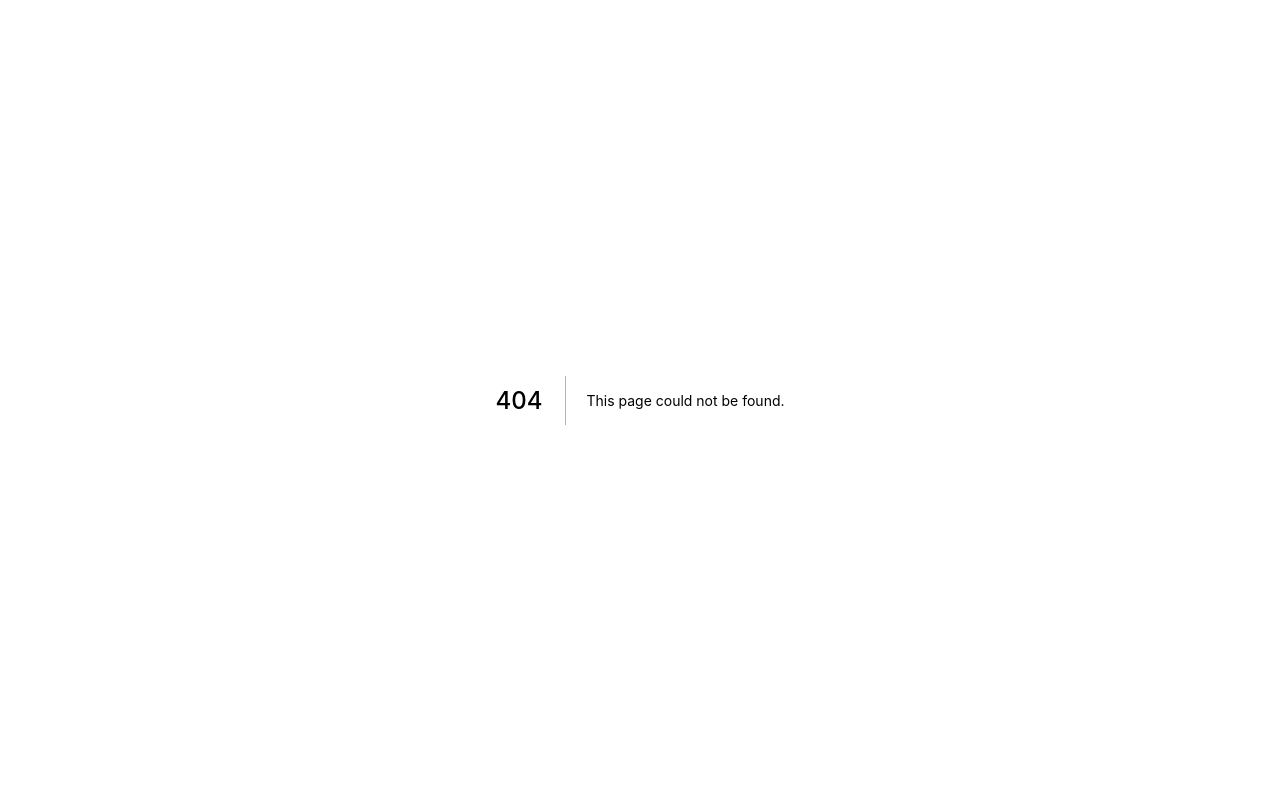
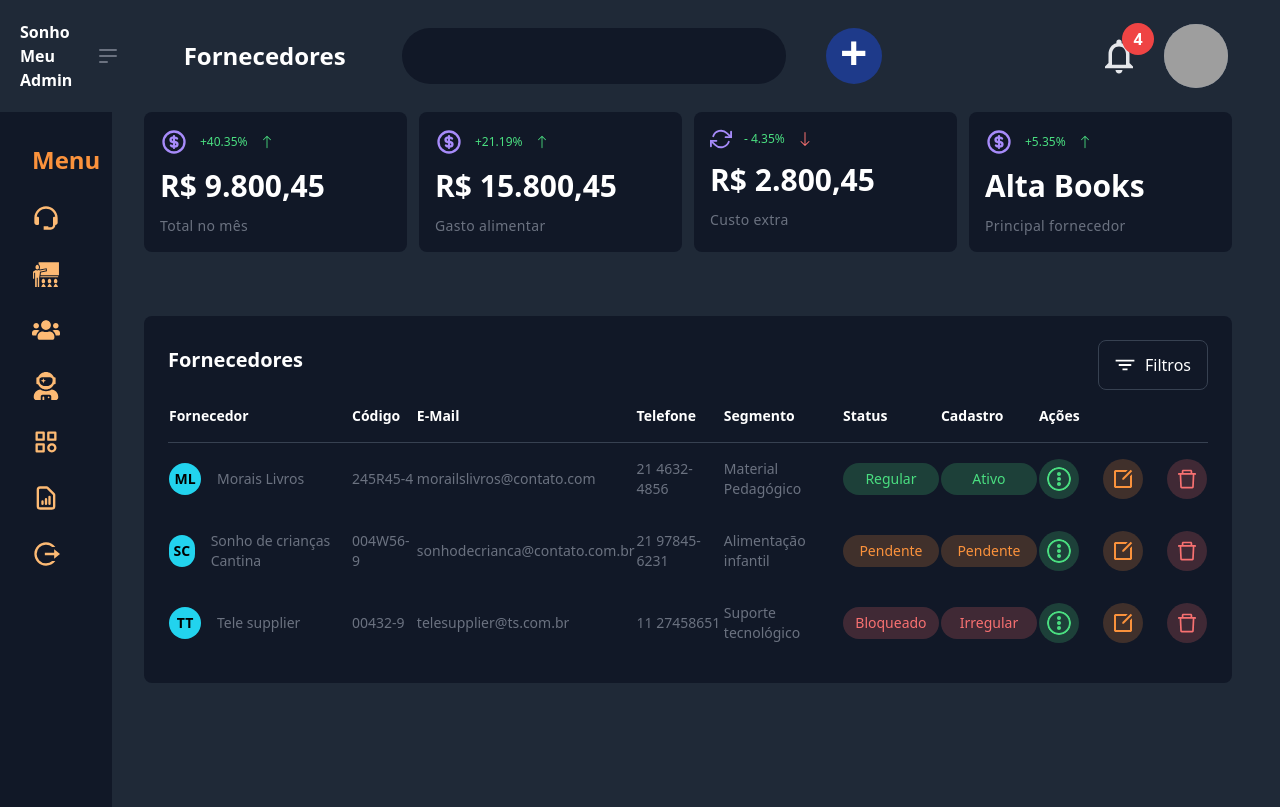
Before and after one commit to robsonmvieira/school-admin, a Next.js app: page /admin/suppliers in a window 1280 px wide. Before the commit this address had no page. Built offline with nearby package versions, Linux system fonts and the light colour scheme; grey boxes are pictures that could not be loaded.

Commit message:
✨add suppliers page

```diff
--- /dev/null
+++ b/src/pages/admin/suppliers/index.tsx
@@ -0,0 +1,46 @@
+import { NextPage } from 'next'
+import { useState } from 'react'
+import ConfirmModal from '../../../components/shared/confirmModal'
+import Container from '../../container'
+import CardReportList from '../cardReportList'
+import TableSupplier from '../supplierTable'
+
+const Suppliers: NextPage = () => {
+  // const [userMenuOpen, setUserMenuOpen] = useState(false);
+  // const [isSideBarOpened, setIsSideBarOpened] = useState(false);
+  const [confirmationModalIsOpen, setConfirmationModalIsOpen] = useState(false)
+
+  const onDeleteHandler = () => {
+    setConfirmationModalIsOpen(!confirmationModalIsOpen)
+  }
+
+  const onExcludeItemHandler = () => {
+    console.log('excluiu')
+    setConfirmationModalIsOpen(false)
+  }
+
+  const onEditlHandler = () => {}
+  const onMoreDetailHandler = () => {}
+  return (
+    <>
+      <Container>
+        <div className="flex flex-col ml-8 w-full mr-12 gap-y-16">
+          <CardReportList />
+          <TableSupplier
+            onDeleteHandler={onDeleteHandler}
+            onEditlHandler={onEditlHandler}
+            onMoreDetailHandler={onMoreDetailHandler}
+          />
+        </div>
+      </Container>
+      {confirmationModalIsOpen && (
+        <ConfirmModal
+          onExcludeItemHandler={onExcludeItemHandler}
+          onHandlerCancel={() => setConfirmationModalIsOpen(false)}
+        />
+      )}
+    </>
+  )
+}
+
+export default Suppliers
```
